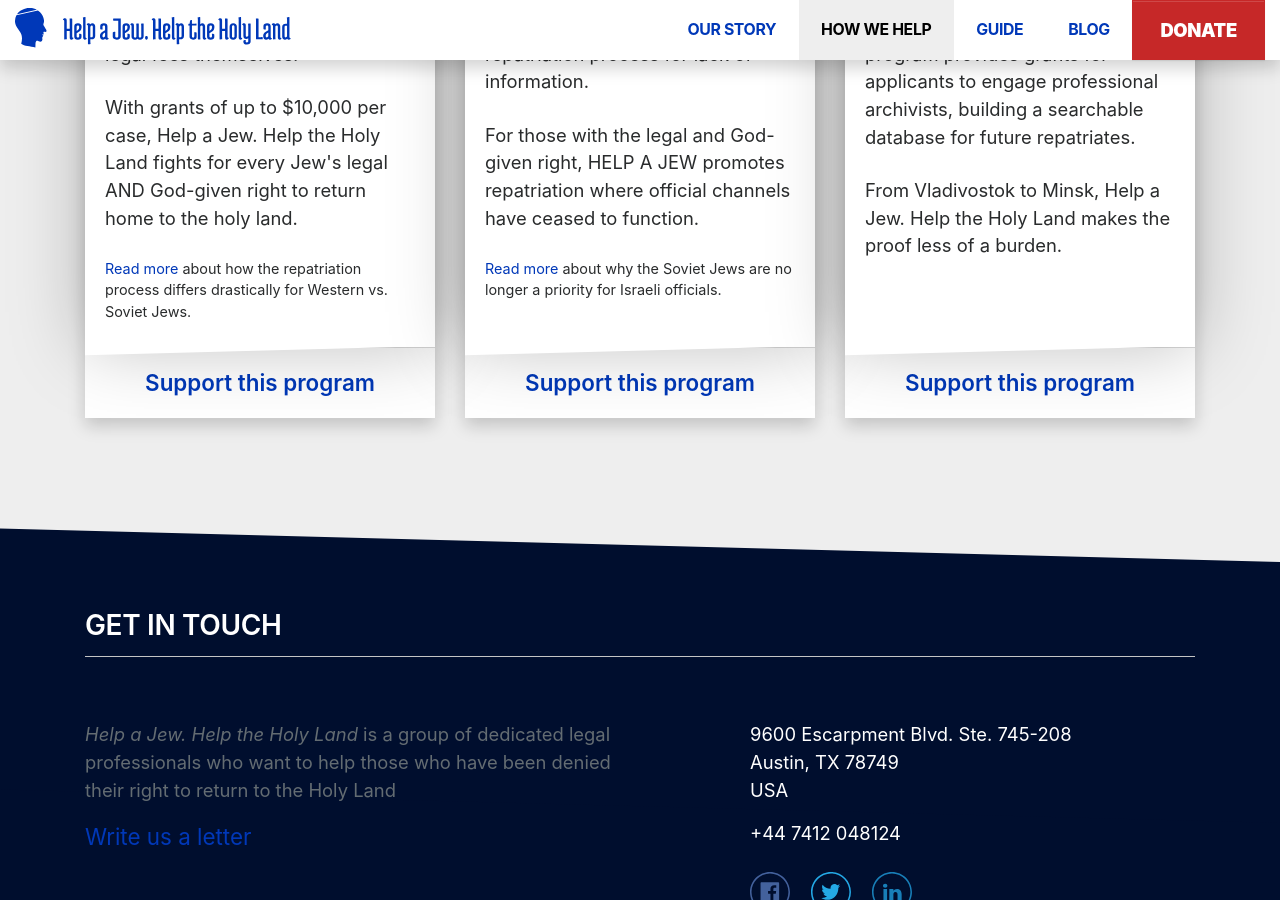
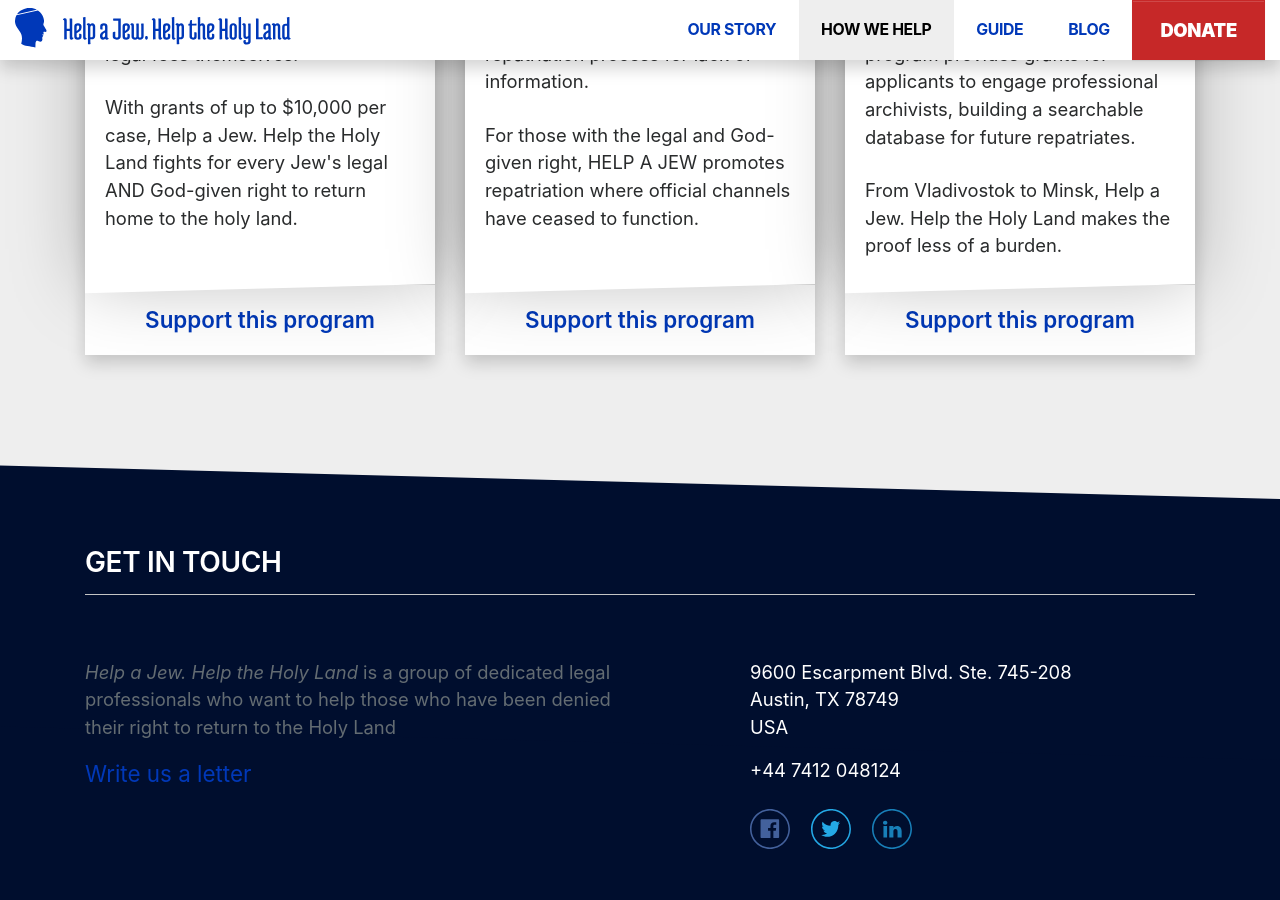
Before and after one commit to vinegredz/haj-1, a Jekyll site: the page built from how-we-help.html, in a window 1280 px wide and 900 px high, scrolled down 847 px. Built offline with Jekyll 4.4.1, drawn with Linux system fonts in a browser that asks for light colours.

```diff
--- a/_layouts/home.html
+++ b/_layouts/home.html
@@ -10,7 +10,7 @@
     <div class="container">
 
         <div class="card card-oblique card-shift-top px-md-5 px-2 py-2 text-center">
-            <img class="m-auto" width="70" height="65" src="{{ 'assets/img/tora.svg' | relative_url }}">
+            <img class="img-quote" width="70" height="65" src="{{ 'assets/img/tora.svg' | relative_url }}">
             <p class="h3 text-primary pb-2 pt-3">“Through you every family on earth will be blessed.”</p>
             <div class="f-xs f-sans">Genesis, 12:3</div>
         </div>
@@ -47,7 +47,7 @@
         </div>
 
         <div class="card card-oblique card-oblique-reverse px-md-5 px-2 py-2 mt-5 text-center">
-            <img class="img-quote" src="{{ 'assets/img/branch.svg' | relative_url }}">
+            <img class="img-quote" width="61" height="70" src="{{ 'assets/img/branch.svg' | relative_url }}">
             <p class="h3 text-primary pb-2 pt-3">“...I will make them one nation in the land...”</p>
             <div class="f-xs f-sans">Ezekiel, 37:22</div>
         </div>
--- a/guide.html
+++ b/guide.html
@@ -55,7 +55,7 @@
             {% if forloop.index == 2 %}
             <div class="grid-item">
                 <div class="card card-inverse bg-primary p-4 text-center card-white">
-                    <img class="img-quote" src="{{ 'assets/img/menora.svg' | relative_url }}">
+                    <img class="img-quote" width="59" height="70" src="{{ 'assets/img/menora.svg' | relative_url }}">
                     <p class="lead text-white py-3">“Essentially, all Jews everywhere are Israeli citizens by right”</p>
                     <div class="f-xs f-sans">Israeli Parliament, 1950</div>
                 </div>
@@ -103,7 +103,7 @@
             {% if forloop.index == 2 %}
             <div class="grid-item">
                 <div class="card card-inverse bg-primary p-4 text-center card-white">
-                    <img class="img-quote" src="{{ 'assets/img/menora.svg' | relative_url }}">
+                    <img class="img-quote" width="59" height="70" src="{{ 'assets/img/menora.svg' | relative_url }}">
                     <p class="lead text-white py-3">“An oleh's visa shall be granted to every Jew who has expressed his
                         desire to settle in Israel”</p>
                     <div class="f-xs f-sans">The Law of Return, 1950, Israel</div>
@@ -152,7 +152,7 @@
             {% if forloop.index == 2 %}
             <div class="grid-item">
                 <div class="card card-inverse bg-primary p-4 text-center card-white">
-                    <img class="img-quote" src="{{ 'assets/img/menora.svg' | relative_url }}">
+                    <img class="img-quote" width="59" height="70" src="{{ 'assets/img/menora.svg' | relative_url }}">
                     <p class="lead text-white py-3">“I will bring them out from the nations and gather them from the
                         countries, and I will bring them into their own land. I will pasture them on the mountains of
                         Israel, in the ravines and in all the settlements in the land”</p>
--- a/how-we-help.html
+++ b/how-we-help.html
@@ -23,8 +23,8 @@
                 afford the legal fees themselves.</p>
             <p> With grants of up to $10,000 per case, Help a Jew. Help the Holy Land
                 fights for every Jew's legal AND God-given right to return home to the holy land.</p>
-            <p class="f-sm"><a href="#">Read more</a> about how the repatriation process differs drastically for Western
-                vs. Soviet Jews.</p>
+            <!--<p class="f-sm"><a href="#">Read more</a> about how the repatriation process differs drastically for Western
+                vs. Soviet Jews.</p>-->
         </div>
         <div class="card-footer py-2 text-center bg-trans">
             <a class="btn btn-lg btn-link f-med" href="{% link donate.html %}">Support this
@@ -48,8 +48,8 @@
                 repatriation process for lack of information. </p>
             <p>For those with the legal and God-given right, HELP A JEW
                 promotes repatriation where official channels have ceased to function.</p>
-            <p class="f-sm"><a href="#">Read more</a> about why the Soviet Jews are no longer a priority for Israeli
-                officials.</p>
+            <!--<p class="f-sm"><a href="#">Read more</a> about why the Soviet Jews are no longer a priority for Israeli
+                officials.</p>-->
         </div>
         <div class="card-footer py-2 text-center bg-trans">
             <a class="btn btn-lg btn-link f-med" href="{% link donate.html %}">Support this
--- a/our-story.html
+++ b/our-story.html
@@ -23,7 +23,7 @@
         <br>
 
         <div class="card card-oblique px-md-5 px-2 py-2 my-5 text-center">
-            <img class="img-quote" src="{{ 'assets/img/flag.svg' | relative_url }}">
+            <img class="img-quote" width="70" height="70" src="{{ 'assets/img/flag.svg' | relative_url }}">
             <p class="lead text-primary pb-2 pt-3">“The Jewish people came out of the Holocaust proclaiming, “Never
                 again! Never again! We are going to have our own land and our own state, and we are going to govern
                 ourselves!”</p>
```
